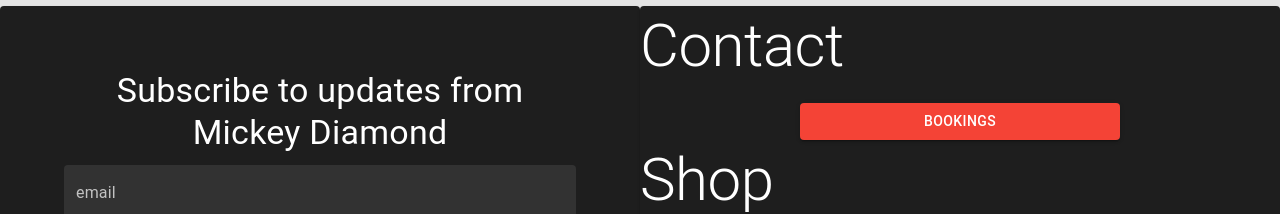
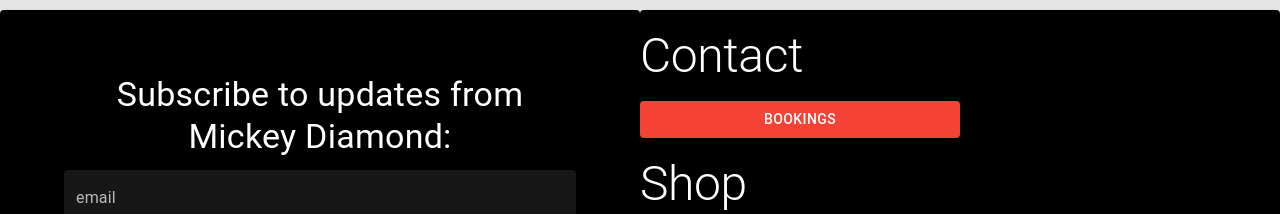
Before and after one commit to CoolandNiceGuy/mickey-diamond, a Next.js app: page / in a window 1280 px wide. Shown: the part 2715-2929 px from the top of the page. Built offline with nearby package versions, Linux system fonts and the light colour scheme.

Commit message:
styles provider was needed?

```diff
--- a/components/EmailInput/EmailInput.js
+++ b/components/EmailInput/EmailInput.js
@@ -5,7 +5,7 @@
   return (
     <Paper className={styles.emailInput}>
       <Typography variant="h4" gutterBottom sx={{textAlign: 'center'}}>
-        Subscribe to updates from Mickey Diamond
+        Subscribe to updates from Mickey Diamond:
       </Typography>
       <TextField id="filled-basic" label="email" variant="filled" color="error" sx={{width: '100%', marginBottom: '1.5rem'}}/>
       <Button variant="contained" sx={{width: '100%'}} color="error">Subscribe</Button>
--- a/pages/_app.js
+++ b/pages/_app.js
@@ -2,7 +2,9 @@
 import '../styles/globals.css'
 import Head from 'next/head'
 import { ThemeProvider, createTheme } from '@mui/material/styles';
+import { CacheProvider } from '@emotion/react';
 import CssBaseline from '@mui/material/CssBaseline';
+import createEmotionCache from '@/utility/createEmotionCache';
 
 const darkTheme = createTheme({
   palette: {
@@ -10,9 +12,12 @@
   },
 });
 
-export default function App({ Component, pageProps }) {
+const clientSideEmotionCache = createEmotionCache();
+
+export default function App({ Component, pageProps, emotionCache = clientSideEmotionCache }) {
   return (
   <>
+  <CacheProvider value={emotionCache}>
   <ThemeProvider theme={darkTheme}>
     <Head>
       <meta name='viewport' content="height=device-height,
@@ -24,6 +29,7 @@
     <CssBaseline />
     <Component {...pageProps} />
   </ThemeProvider>
+  </CacheProvider>
   </>
   )
 }
--- a/pages/index.js
+++ b/pages/index.js
@@ -79,7 +79,7 @@
                 target="_blank" rel="noopener noreferrer"
                 style={{height: 'fit-content'}}
               >
-                <Button variant='contained' color='error' sx={{marginLeft: '25%', width: '50%'}}>Bookings</Button>
+                <Button variant='contained' color='error' sx={{ width: '50%'}}>Bookings</Button>
               </a>
             </div>
             <div>
--- /dev/null
+++ b/utility/createEmotionCache.js
@@ -0,0 +1,7 @@
+import createCache from '@emotion/cache';
+
+const createEmotionCache = () => {
+  return createCache({ key: 'css', prepend: true });
+};
+
+export default createEmotionCache;
```
